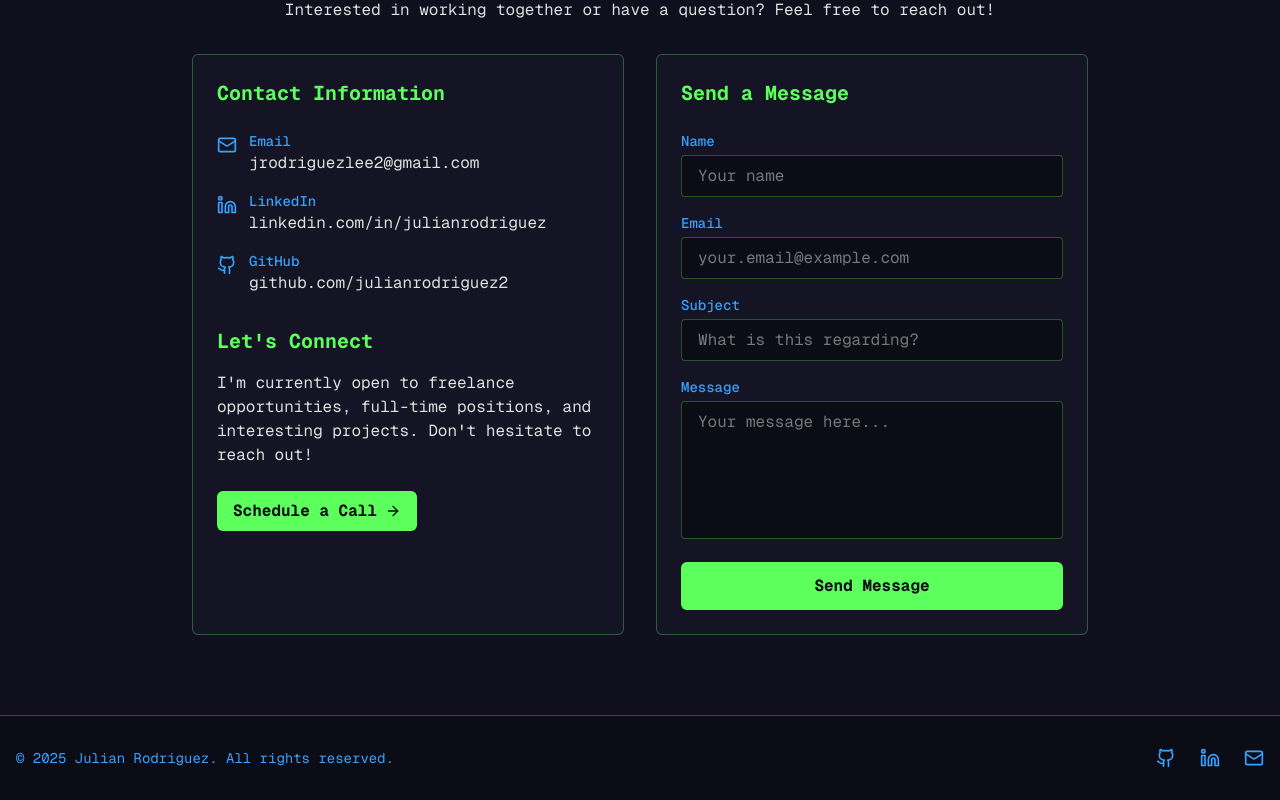
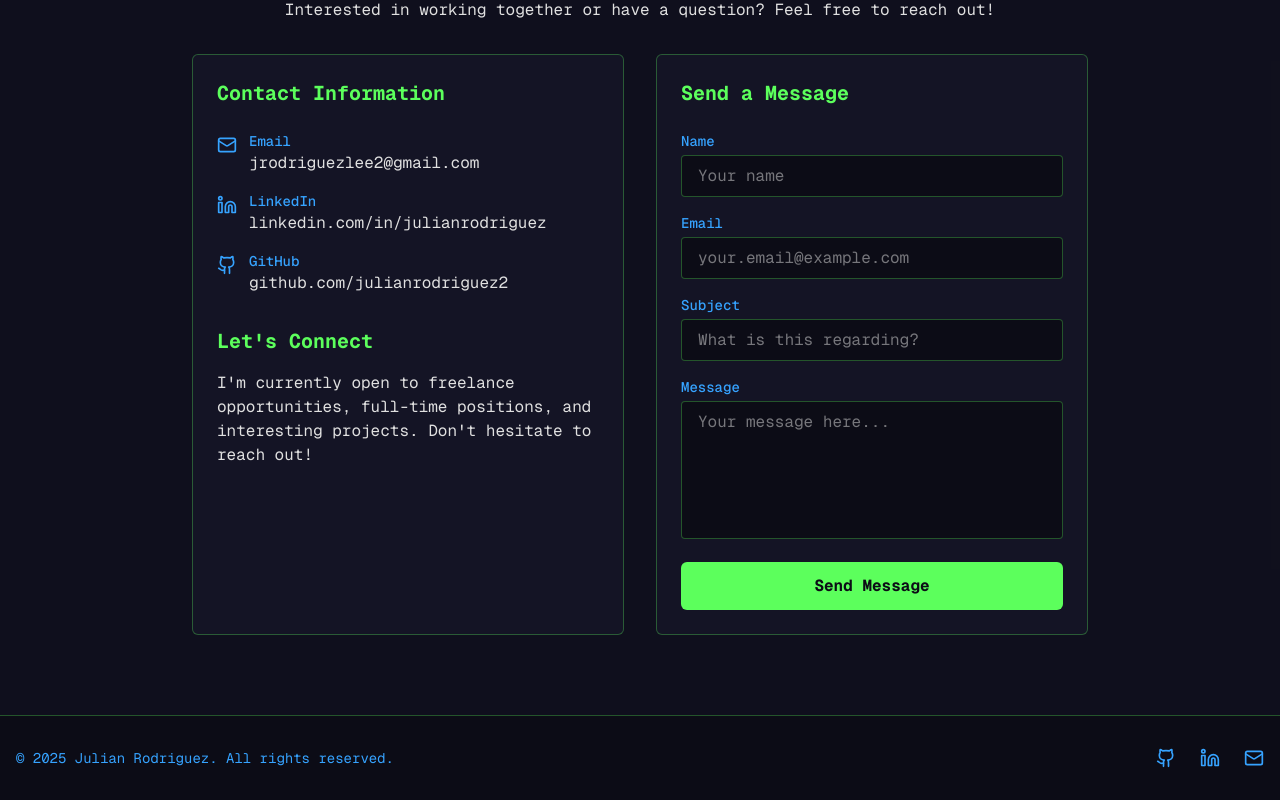
Before and after one commit to julianrodriguez2/personal-web, a Next.js app in the folder my-app/: page / in a window 1280 px wide. Shown: the part 7814-8614 px from the top of the page. Built offline with nearby package versions, Linux system fonts and the light colour scheme.

Commit message:
removed the scheduling button

```diff
--- a/my-app/src/pages/terminaldesign.tsx
+++ b/my-app/src/pages/terminaldesign.tsx
@@ -1170,17 +1170,6 @@ export default function TerminalPortfolio() {
                       positions, and interesting projects. Don't hesitate to
                       reach out!
                     </p>
-                    <div className="flex space-x-4">
-                      <Link
-                        href="https://calendly.com/alexchen/meeting"
-                        target="_blank"
-                        rel="noopener noreferrer"
-                        className="px-4 py-2 bg-[#5CFF5C] text-[#0C0C16] rounded-md inline-flex items-center font-bold hover:bg-[#5CFF5C]/90 transition-colors"
-                      >
-                        Schedule a Call
-                        <ArrowRight size={16} className="ml-2" />
-                      </Link>
-                    </div>
                   </div>
                 </div>
 
```
